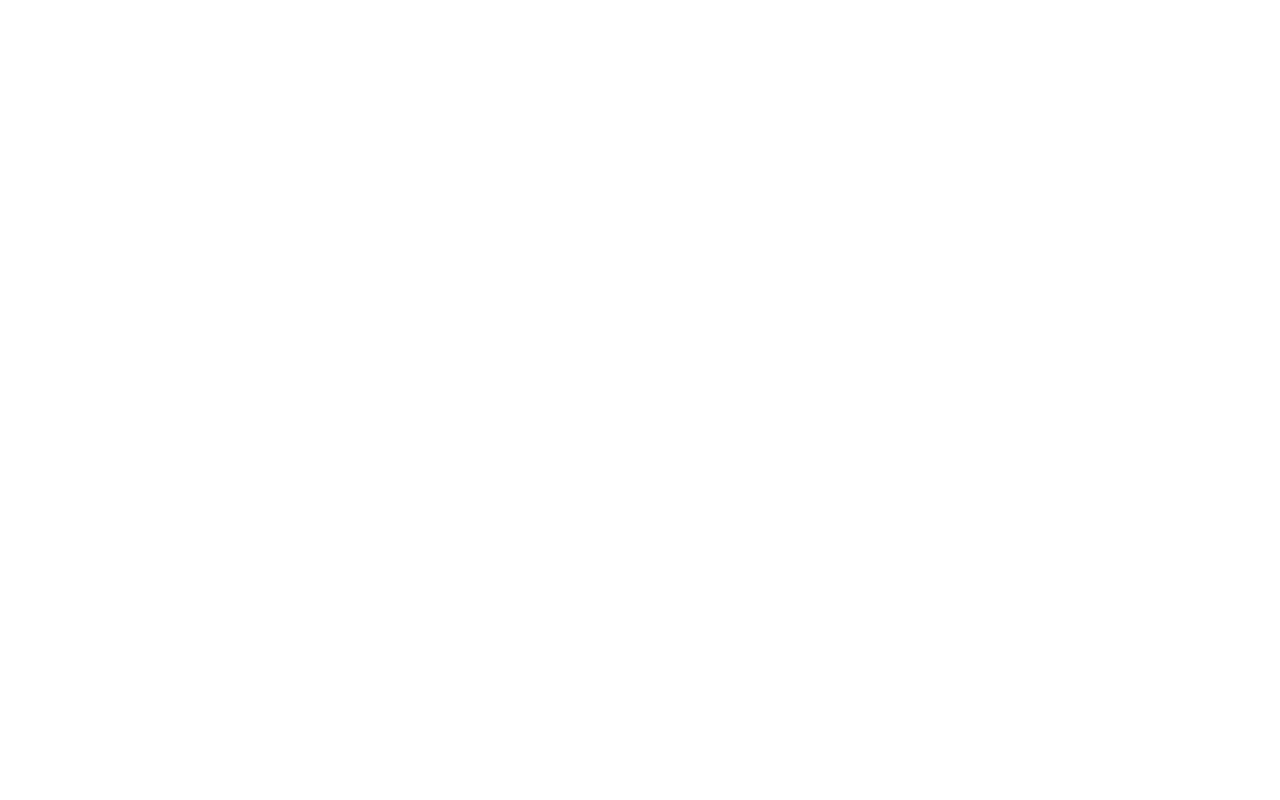
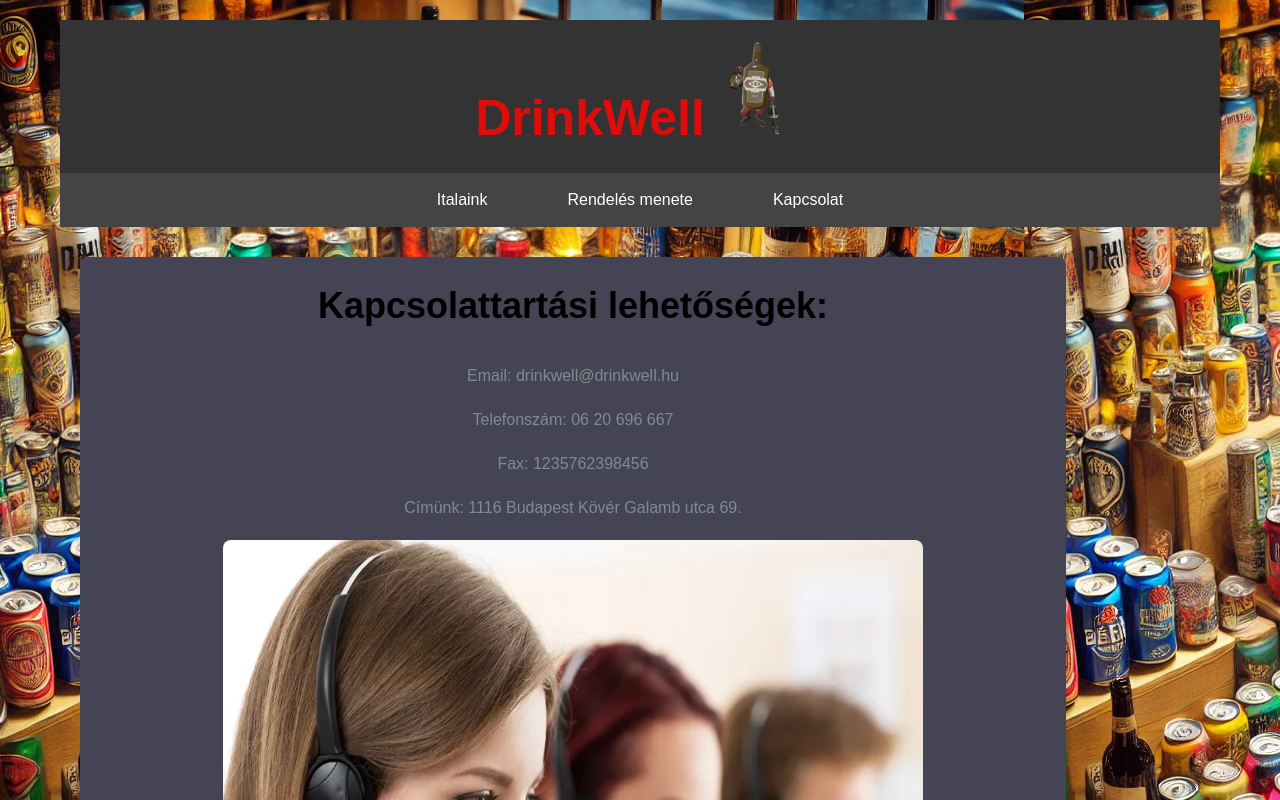
Before and after one commit to VeryCreativeName64/html-oldal, a plain HTML site: page kapcsolat.html in a window 1280 px wide. Shown: the top 800 px of the page. Drawn offline with Linux system fonts and the light colour scheme.

Commit message:
rendeles

```diff
--- a/kapcsolat.html
+++ b/kapcsolat.html
@@ -0,0 +1,47 @@
+<!DOCTYPE html>
+<html lang="en">
+<head>
+    <meta charset="UTF-8">
+    <meta name="viewport" content="width=device-width, initial-scale=1.0">
+    <meta name="description" content="Ahol jól ihatsz és szívhatsz.">
+    <meta name="keywords" content="dohány, sör, cigi, bor, pia">
+    <meta name="author" content="Marek Bendegúz Nagy Dominik">
+    <title>Marek Bendegúz Nagy Dominik</title>
+    <link rel="stylesheet" href="style.css">
+</head>
+<body>
+    <div id="tarolo">
+        <header id="fejlec">
+            <ul>
+                <li><a href="index.html">DrinkWell</a><img src="kepek/kabala.png" alt="A DrinkWell kabalája" style="width: 100px; height:100px;"></li>
+            </ul>
+        </header>
+
+        <nav class="menu">
+            <ul>
+                <li><a href="italaink.html">Italaink</a></li>
+                <li><a href="rendeles.html">Rendelés menete</a></li>
+                <li><a href="kapcsolat.html">Kapcsolat</a></li>
+            </ul>
+        </nav>
+
+        <main class="tartalom">
+            <article style="background-color: #445;">
+                <h3 style="color: black;">Kapcsolattartási lehetőségek:</h3>
+                <p>Email: drinkwell@drinkwell.hu</p>
+                <p>Telefonszám: 06 20 696 667</p>
+                <p>Fax: 1235762398456</p>
+                <p>Címünk: 1116 Budapest Kövér Galamb utca 69.</p>
+                <img src="kepek/ugyfelszolgalat.webp" alt="Ügyfélszolgálat illusztrációja" style="width:700px; height:600px;">
+
+            </article>
+
+
+        </main>
+    </div>
+
+    <footer id="lablec">
+        <p>&copy; 2024 Marek Bendegúz Nagy Dominik</p>
+    </footer>
+</body>
+</html>
--- a/style.css
+++ b/style.css
@@ -94,7 +94,9 @@ article h2 {
     margin-bottom: 15px;
     color: #333;
 }
-
+article h3 {
+    text-align: center;
+}
 article ul {
     list-style-type: disc;
     margin-left: 20px;
```
Also changed, not shown: italaink.html (+5 -5 lines), kepek/ugyfelszolgalat.webp (added), 1 other file.
